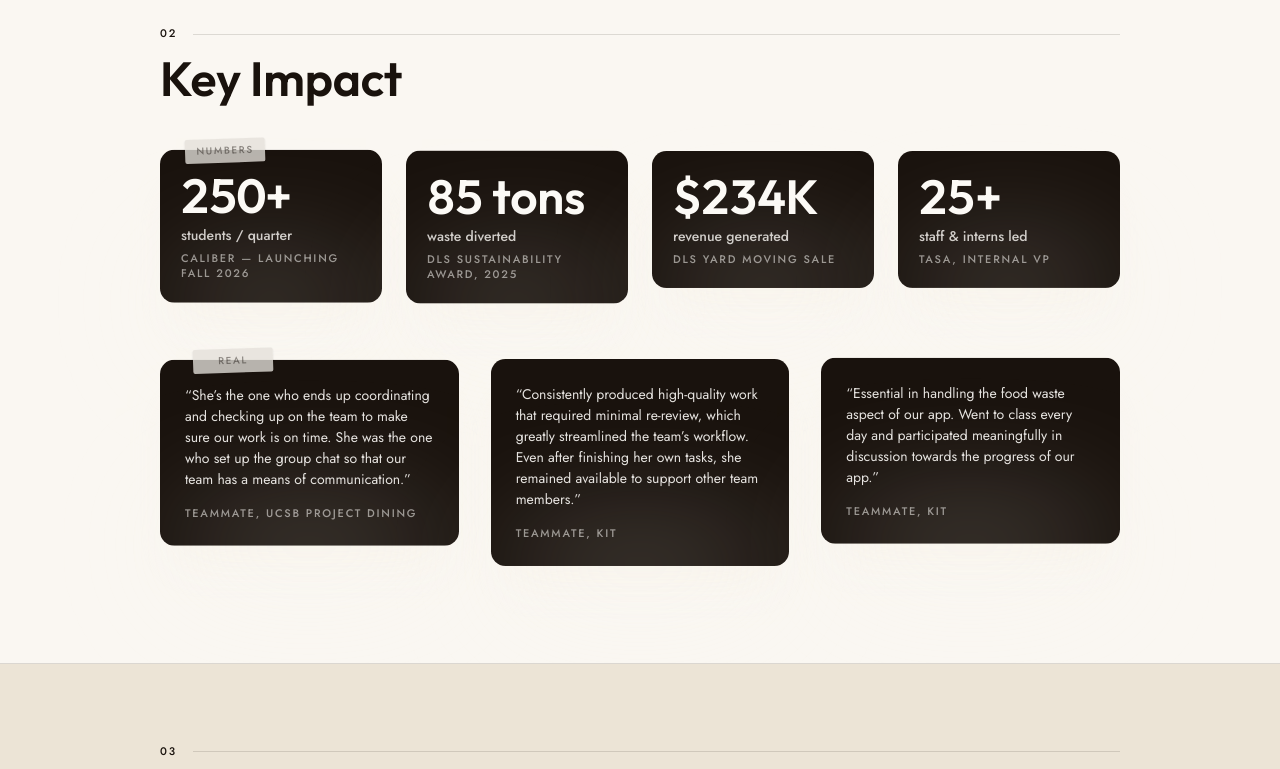
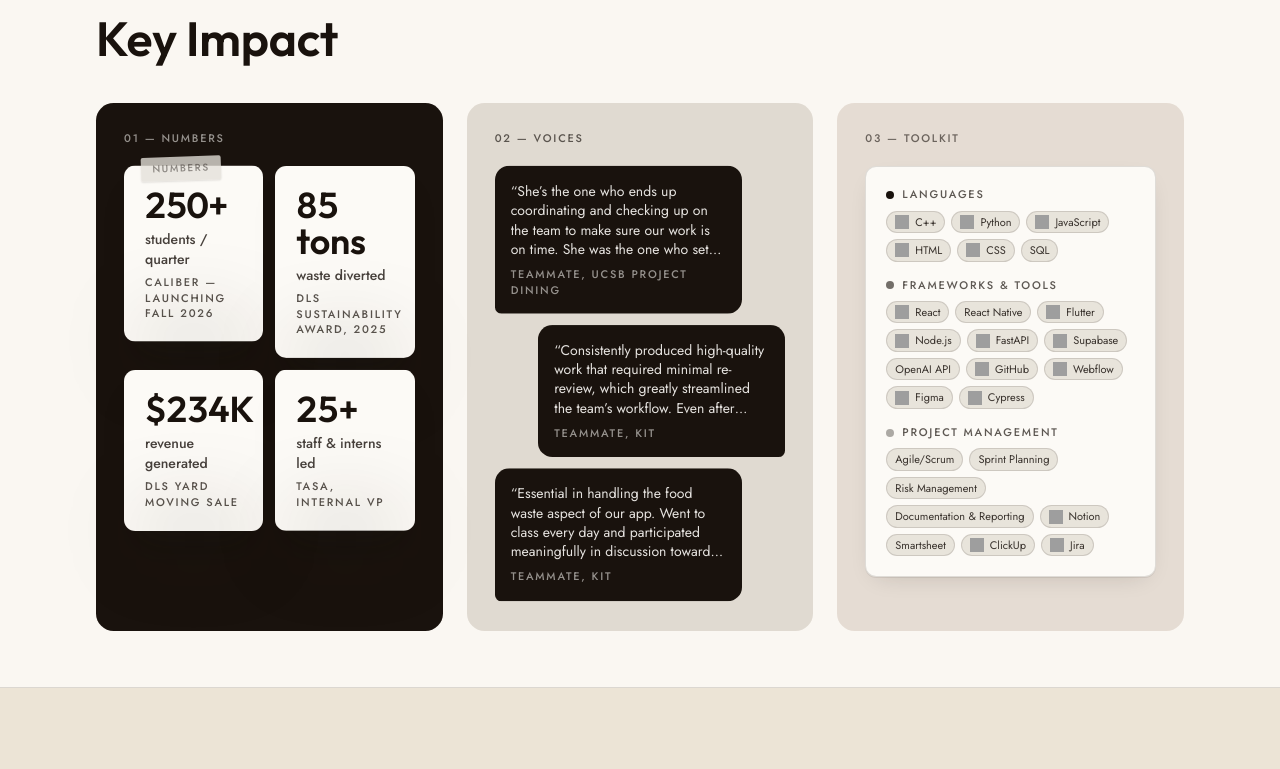
Before and after one commit to jasminetan0510/jasminetan0510.github.io, a Next.js app: page / in a window 1280 px wide. Shown: the part 1486-2255 px from the top of the page. Built offline with nearby package versions, Linux system fonts and the light colour scheme; grey boxes are pictures that could not be loaded.

Commit message:
jt - combine impact, testimonials, and tools

```diff
--- a/app/page.tsx
+++ b/app/page.tsx
@@ -23,7 +23,7 @@ export default function Page() {
       <main>
         <FeaturedProjects />
         <ImpactAndTestimonials />
-        <Toolkit />
+        {/* <Toolkit /> */}
         {/* <Testimonials /> */}
         <Involvements />
         {/* <Playground /> */}
--- a/components/impact-and-testimonials.tsx
+++ b/components/impact-and-testimonials.tsx
@@ -1,5 +1,6 @@
 'use client'
 
+import { useState } from 'react'
 import { PaperCard, SectionHeading, Tape } from '@/components/scrapbook'
 import { ParallaxBackdrop } from '@/components/parallax-backdrop'
 import { Reveal } from '@/components/reveal'
@@ -44,99 +45,235 @@ const stats: Stat[] = [
   },
 ]
 
-// One card per quote.
+// One entry per quote. `side` drives which way its chat bubble leans —
+// alternating left/right/left, per your request, purely a visual
+// rhythm (these are all "received" praise, not an actual back-and-forth
+// conversation, so the side doesn't mean sender/recipient the way it
+// would in a real messaging app).
 const testimonialGroups = [
   {
     source: 'Teammate, UCSB Project Dining',
+    side: 'left' as const,
     quotes: [
       'She\u2019s the one who ends up coordinating and checking up on the team to make sure our work is on time. She was the one who set up the group chat so that our team has a means of communication.',
     ],
   },
   {
     source: 'Teammate, KIT',
+    side: 'right' as const,
     quotes: [
       'Consistently produced high-quality work that required minimal re-review, which greatly streamlined the team\u2019s workflow. Even after finishing her own tasks, she remained available to support other team members.',
     ],
   },
   {
     source: 'Teammate, KIT',
+    side: 'left' as const,
     quotes: [
       'Essential in handling the food waste aspect of our app. Went to class every day and participated meaningfully in discussion towards the progress of our app.',
     ],
   },
 ]
 
-// Every card in this section is now the dark variant, so this just always
-// renders the light-on-dark colors rather than toggling.
+
+// One unified list per category — every tool is either a small logo
+// (if it has a confirmed Simple Icons entry) or a plain text chip
+// (everything else: SQL, Smartsheet, Agile/Scrum-type skills with no
+// brand mark). No separate marquee, no separate chip row duplicating
+// the same tools — one flat wrapped list per category, sized to never
+// need scrolling.
+//
+// Colors are just three opacity steps of the site's own ink color
+// (--foreground), not new hues — same "consistent with the site"
+// approach used everywhere else on the page.
+type ToolEntry =
+  | { type: 'logo'; name: string; slug: string }
+  | { type: 'text'; name: string }
+
+const CATEGORY_DOT_OPACITY = ['bg-foreground', 'bg-foreground/60', 'bg-foreground/35'] as const
+
+const toolkitCategories: { label: string; items: ToolEntry[] }[] = [
+  {
+    label: 'Languages',
+    items: [
+      { type: 'logo', name: 'C++', slug: 'cplusplus' },
+      { type: 'logo', name: 'Python', slug: 'python' },
+      { type: 'logo', name: 'JavaScript', slug: 'javascript' },
+      { type: 'logo', name: 'HTML', slug: 'html5' },
+      { type: 'logo', name: 'CSS', slug: 'css' },
+      { type: 'text', name: 'SQL' },
+    ],
+  },
+  {
+    label: 'Frameworks & Tools',
+    items: [
+      { type: 'logo', name: 'React', slug: 'react' },
+      { type: 'text', name: 'React Native' },
+      { type: 'logo', name: 'Flutter', slug: 'flutter' },
+      { type: 'logo', name: 'Node.js', slug: 'nodedotjs' },
+      { type: 'logo', name: 'FastAPI', slug: 'fastapi' },
+      { type: 'logo', name: 'Supabase', slug: 'supabase' },
+      { type: 'text', name: 'OpenAI API' },
+      { type: 'logo', name: 'GitHub', slug: 'github' },
+      { type: 'logo', name: 'Webflow', slug: 'webflow' },
+      { type: 'logo', name: 'Figma', slug: 'figma' },
+      { type: 'logo', name: 'Cypress', slug: 'cypress' },
+    ],
+  },
+  {
+    label: 'Project Management',
+    items: [
+      { type: 'text', name: 'Agile/Scrum' },
+      { type: 'text', name: 'Sprint Planning' },
+      { type: 'text', name: 'Risk Management' },
+      { type: 'text', name: 'Documentation & Reporting' },
+      { type: 'logo', name: 'Notion', slug: 'notion' },
+      { type: 'text', name: 'Smartsheet' },
+      { type: 'logo', name: 'ClickUp', slug: 'clickup' },
+      { type: 'logo', name: 'Jira', slug: 'jira' },
+    ],
+  },
+]
+
 function StatItem({ stat }: { stat: Stat }) {
   const [ref, value] = useCountUp<HTMLDivElement>(stat.value)
 
   return (
     <div ref={ref} className="flex flex-col gap-1.5">
-      <p className="display text-4xl leading-none tabular-nums text-card sm:text-5xl">
+      <p className="display text-3xl leading-none tabular-nums text-foreground sm:text-4xl">
         {stat.prefix}
         {value}
         {stat.suffix}
       </p>
-      <p className="text-sm font-medium text-card/80">{stat.label}</p>
-      <p className="eyebrow text-card/55">{stat.sublabel}</p>
+      <p className="text-sm font-medium text-foreground/80">{stat.label}</p>
+      <p className="eyebrow text-muted-foreground">{stat.sublabel}</p>
+    </div>
+  )
+}
+
+/** Soft blurred glow poking out below a card's bottom edge. */
+function CardGlow() {
+  return (
+    <span
+      aria-hidden="true"
+      className="pointer-events-none absolute -bottom-4 left-1/2 h-8 w-[85%] -translate-x-1/2 rounded-full bg-foreground/20 blur-2xl"
+    />
+  )
+}
+
+/**
+ * One chip. If it's a logo item, tracks whether the image actually
+ * loaded — `onError` flips `logoFailed`, which drops the <img> and
+ * falls back to a plain text chip. This is what makes a future broken
+ * CDN slug (like the OpenAI one just now) fail quietly instead of
+ * showing a broken-image icon next to the name.
+ */
+function ToolChip({ item }: { item: ToolEntry }) {
+  const [logoFailed, setLogoFailed] = useState(false)
+  const showLogo = item.type === 'logo' && !logoFailed
+
+  return (
+    <span className="inline-flex items-center gap-1.5 whitespace-nowrap rounded-full border border-border bg-secondary/70 px-2 py-0.5 text-[11px] text-foreground/85">
+      {showLogo && item.type === 'logo' ? (
+        <img
+          src={`https://cdn.simpleicons.org/${item.slug}/1B1A17`}
+          alt=""
+          aria-hidden="true"
+          loading="lazy"
+          className="h-3.5 w-3.5"
+          onError={() => setLogoFailed(true)}
+        />
+      ) : null}
+      {item.name}
+    </span>
+  )
+}
+
+/**
+ * Simple grouped toolkit list — one row per category, each row a
+ * plain flex-wrap of small logo badges and/or text chips. No scroll,
+ * no animation, no custom geometry: everything is visible at once and
+ * sized to fit within its card.
+ */
+function ToolkitList() {
+  return (
+    <div className="flex flex-col gap-4">
+      {toolkitCategories.map((category, i) => (
+        <div key={category.label}>
+          <div className="mb-2 flex items-center gap-2">
+            <span className={cn('size-2 rounded-full', CATEGORY_DOT_OPACITY[i])} />
+            <p className="eyebrow text-foreground/70">{category.label}</p>
+          </div>
+          <div className="flex flex-wrap items-center gap-1.5">
+            {category.items.map((item) => (
+              <span
+                key={item.name}
+                className="inline-flex items-center gap-1.5 whitespace-nowrap rounded-full border border-border bg-secondary/70 px-2 py-0.5 text-[11px] text-foreground/85"
+              >
+                {item.type === 'logo' ? (
+                  <img
+                    src={`https://cdn.simpleicons.org/${item.slug}/1B1A17`}
+                    alt=""
+                    aria-hidden="true"
+                    loading="lazy"
+                    className="h-3.5 w-3.5"
+                  />
+                ) : null}
+                {item.name}
+              </span>
+            ))}
+          </div>
+        </div>
+      ))}
     </div>
   )
 }
 
 /**
- * Soft blurred ellipse poking out below a card's bottom edge — reads as
- * the card being lit from underneath. Needs the card itself to NOT clip
- * overflow (PaperCard doesn't by default), or this gets cut off flush
- * with the card's bottom edge instead of glowing past it.
- */
-function CardGlow() {
-  return (
-    <span
-      aria-hidden="true"
-      className="pointer-events-none absolute -bottom-5 left-1/2 h-10 w-[85%] -translate-x-1/2 rounded-full bg-card/45 blur-3xl"
-    />
-  )
-}
-
-/**
- * Impact stats + testimonials, combined into one section.
+ * Impact stats + testimonials + toolkit, as three separate rounded
+ * panels sitting side by side inside the normal page container (no
+ * more full-bleed — that idea got reverted). Each panel keeps its own
+ * background color, just contained now instead of edge-to-edge:
+ * Numbers = bg-foreground (dark), Voices = bg-secondary (light
+ * greige), Toolkit = bg-accent (light warm taupe).
  *
- * Each stat now gets its own card (previously all four lived inside one
- * shared PaperCard) — matches how the testimonials already work, one
- * card per item, and gives each number its own glow/float instead of
- * one block doing it for all four at once. Every card: rounded further
- * (rounded-2xl), a soft glow underneath, and a slow staggered float so
- * they read as alive rather than static — staggered per-card delay so
- * they don't all bob in unison. Gaps opened up throughout so the extra
- * cards don't feel cramped.
+ * Voices is redesigned as chat bubbles: each quote is a rounded bubble
+ * that alternates left/right/left, with one corner flattened on the
+ * side it "points" toward (bottom-left flat for left bubbles,
+ * bottom-right flat for right bubbles) — the classic messaging-app
+ * tail effect via asymmetric border radius, no extra SVG needed.
  */
 export function ImpactAndTestimonials() {
   return (
     <section
-      className="relative scroll-mt-8 overflow-hidden border-y border-border bg-background py-16 sm:py-24"
+      className="relative scroll-mt-8 overflow-hidden border-y border-border bg-background py-10 sm:py-14"
       id="impact"
     >
       <ParallaxBackdrop variant="cococream" speed={0.14} />
-      <div className="relative mx-auto w-full max-w-5xl px-5 sm:px-8">
+      <div className="relative mx-auto w-full max-w-6xl px-5 sm:px-8">
         <Reveal>
           <SectionHeading index="02" title="Key Impact" />
         </Reveal>
 
-        <div className="mt-10 grid grid-cols-2 gap-5 sm:mt-12 sm:grid-cols-4 sm:gap-6">
+        <div className="mt-8 grid grid-cols-1 gap-6 sm:mt-10 sm:grid-cols-3">
+          {/* Panel 01 — Numbers */}
+          <div className="rounded-3xl bg-foreground p-6 sm:p-7">
+            <Reveal delay={60}>
+              <p className="eyebrow mb-5 text-card/55">01 — Numbers</p>
+            </Reveal>
+            <div className="grid grid-cols-2 gap-3">
               {stats.map((stat, i) => (
-            <Reveal key={stat.label} delay={80 + i * 60}>
+                <Reveal key={stat.label} delay={100 + i * 60}>
                   <PaperCard
-                className="animate-card-float relative overflow-visible rounded-2xl border-transparent bg-foreground p-5"
+                    className="animate-card-float relative overflow-visible rounded-xl border-transparent bg-card p-4 sm:p-5"
                     style={{
-                  animationDelay: `${i * 0.35}s`,
-                  boxShadow: '0 32px 40px -16px rgba(246, 241, 230, 0.55)',
+                      animationDelay: `${i * 0.3}s`,
+                      boxShadow: '0 22px 30px -14px rgba(27, 26, 23, 0.25)',
                     }}
                   >
                     <CardGlow />
                     {i === 0 ? (
                       <Tape
-                    className="-top-3 left-6 -rotate-2"
+                        className="-top-2.5 left-4 -rotate-2"
                         label="numbers"
                         tone="butter"
                       />
@@ -146,39 +283,52 @@ export function ImpactAndTestimonials() {
                 </Reveal>
               ))}
             </div>
+          </div>
 
-        <ul className="mt-10 grid grid-cols-1 items-start gap-6 sm:mt-14 sm:grid-cols-3 sm:gap-8">
-          {testimonialGroups.map((group, i) => (
-            <li key={i}>
-              <Reveal delay={360 + i * 100}>
-                <PaperCard
-                  className="animate-card-float relative flex flex-col gap-4 overflow-visible rounded-2xl border-transparent bg-foreground p-5 transition-transform duration-300 hover:-translate-y-1 sm:p-6"
-                  style={{
-                    animationDelay: `${1.2 + i * 0.35}s`,
-                    boxShadow: '0 32px 40px -16px rgba(246, 241, 230, 0.55)',
-                  }}
+          {/* Panel 02 — Voices, as chat bubbles */}
+          <div className="rounded-3xl bg-secondary p-6 sm:p-7">
+            <Reveal delay={80}>
+              <p className="eyebrow mb-5 text-muted-foreground">02 — Voices</p>
+            </Reveal>
+            <div className="flex flex-col gap-3">
+              {testimonialGroups.map((group, i) => {
+                const isRight = group.side === 'right'
+                return (
+                  <Reveal key={`${group.source}-${i}`} delay={220 + i * 80}>
+                    <div className={cn('flex', isRight ? 'justify-end' : 'justify-start')}>
+                      <div
+                        className={cn(
+                          'animate-card-float max-w-[85%] rounded-2xl bg-foreground p-4',
+                          isRight ? 'rounded-br-md' : 'rounded-bl-md',
+                        )}
+                        style={{ animationDelay: `${1.1 + i * 0.3}s` }}
                       >
-                  <CardGlow />
-                  {i === 0 ? (
-                    <Tape
-                      className="-top-3 left-8 -rotate-2"
-                      label="real"
-                      tone="butter"
-                    />
-                  ) : null}
-
                         {group.quotes.map((quote, qi) => (
-                    <p key={qi} className="text-sm leading-normal text-card/90">
+                          <p key={qi} className="line-clamp-4 text-sm leading-snug text-card/90">
                             &ldquo;{quote}&rdquo;
                           </p>
                         ))}
+                        <p className="eyebrow mt-2 text-card/55">{group.source}</p>
+                      </div>
+                    </div>
+                  </Reveal>
+                )
+              })}
+            </div>
+          </div>
 
-                  <p className="eyebrow text-card/55">{group.source}</p>
+          {/* Panel 03 — Toolkit */}
+          <div className="rounded-3xl bg-accent p-6 sm:p-7">
+            <Reveal delay={100}>
+              <p className="eyebrow mb-5 text-foreground/60">03 — Toolkit</p>
+            </Reveal>
+            <Reveal delay={320}>
+              <PaperCard className="relative flex flex-col gap-3 overflow-hidden rounded-xl bg-card p-5">
+                <ToolkitList />
               </PaperCard>
             </Reveal>
-            </li>
-          ))}
-        </ul>
+          </div>
+        </div>
       </div>
 
       <style>{`
@@ -188,7 +338,7 @@ export function ImpactAndTestimonials() {
             transform: translateY(0);
           }
           50% {
-            transform: translateY(-7px);
+            transform: translateY(-5px);
           }
         }
         .animate-card-float {
--- a/components/involvements.tsx
+++ b/components/involvements.tsx
@@ -62,11 +62,11 @@ export function Involvements() {
       id="involvements"
       className="relative scroll-mt-8 overflow-hidden bg-secondary py-14 sm:py-20"
     >
-      <ParallaxBackdrop variant="cococream" speed={0.16} />
+      <ParallaxBackdrop variant="seabreeze" speed={0.16} />
       <div className="relative mx-auto w-full max-w-5xl px-5 sm:px-8">
         <Reveal>
           <SectionHeading
-            index="04"
+            index="03"
             title="My involvements"
           />
         </Reveal>
--- a/components/site-footer.tsx
+++ b/components/site-footer.tsx
@@ -13,7 +13,7 @@ export function SiteFooter() {
       id="contact"
       className="relative scroll-mt-8 overflow-hidden bg-[#faf7f2]"
     >
-      <ParallaxBackdrop variant="seabreeze" speed={0.1} />
+      <ParallaxBackdrop variant="cococream" speed={0.1} />
       <div className="relative mx-auto w-full max-w-5xl px-5 pt-14 pb-24 sm:px-8 sm:pt-20 sm:pb-28">
         <div className="relative border-t border-border pt-12 sm:pt-14">
           <Tape
```
Lines whose indentation alone changed are shown as unchanged.
